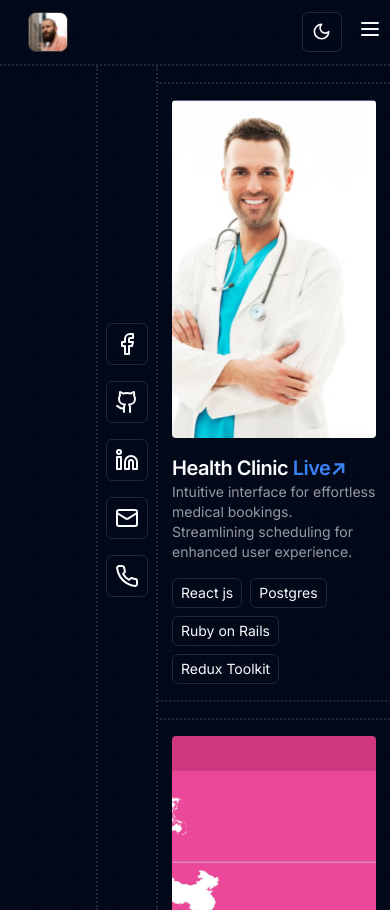
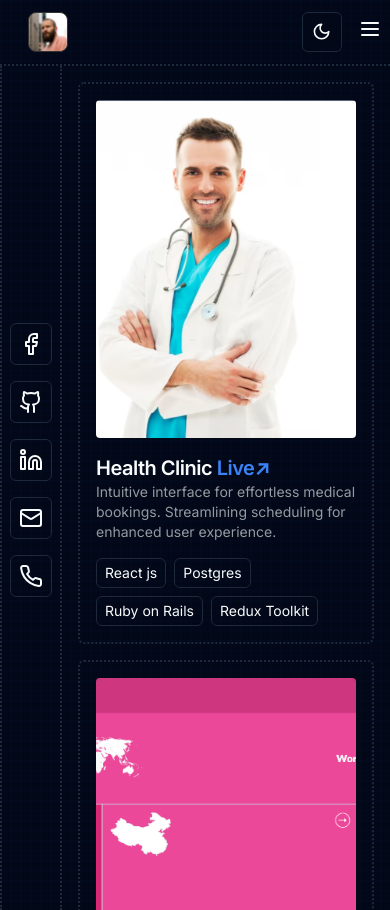
Before and after one commit to shahzaman900/portfolio, a React (Vite) app in the folder portfolio/: page /projects in a window 390 px wide. Built offline with nearby package versions, Linux system fonts and the light colour scheme.

Commit message:
project section is now responsive

```diff
--- a/portfolio/src/components/projectCard.tsx
+++ b/portfolio/src/components/projectCard.tsx
@@ -40,7 +40,7 @@ function ProjectCard() {
   return (
     <div className='flex gap-4 flex-wrap justify-center'>
       {projects.map((project, index) => (
-        <div key={index} className='flex flex-col w-[40%] min-w-60 p-4 rounded-md border-2 border-dotted hover:bg-accent/50 gap-4'>
+        <div key={index} className='flex flex-col md:w-[40%] sm:w-[90%] min-w-60 p-4 rounded-md border-2 border-dotted hover:bg-accent/50 gap-4'>
           <div style={{ flex: 1 }}> {/* Use flex: 1 to make the image and content expand vertically */}
             <img className='w-full h-[40dvh] rounded overflow-hidden object-cover' src={project.image} alt="" />
           </div>
--- a/portfolio/src/pages/projects.tsx
+++ b/portfolio/src/pages/projects.tsx
@@ -4,7 +4,7 @@ import SocialMedia from '@/components/socialMedia';
 function Projects() {
   return (
     <>
-      <div className='flex flex-row pl-24 '>
+      <div className='flex flex-row md:pl-24 '>
         <SocialMedia></SocialMedia>
         <div className='flex flex-col gap-4 p-4 overflow-auto h-dvh'>
           <div className='flex items-center justify-center flex-wrap gap-4 mb-16'>
```
